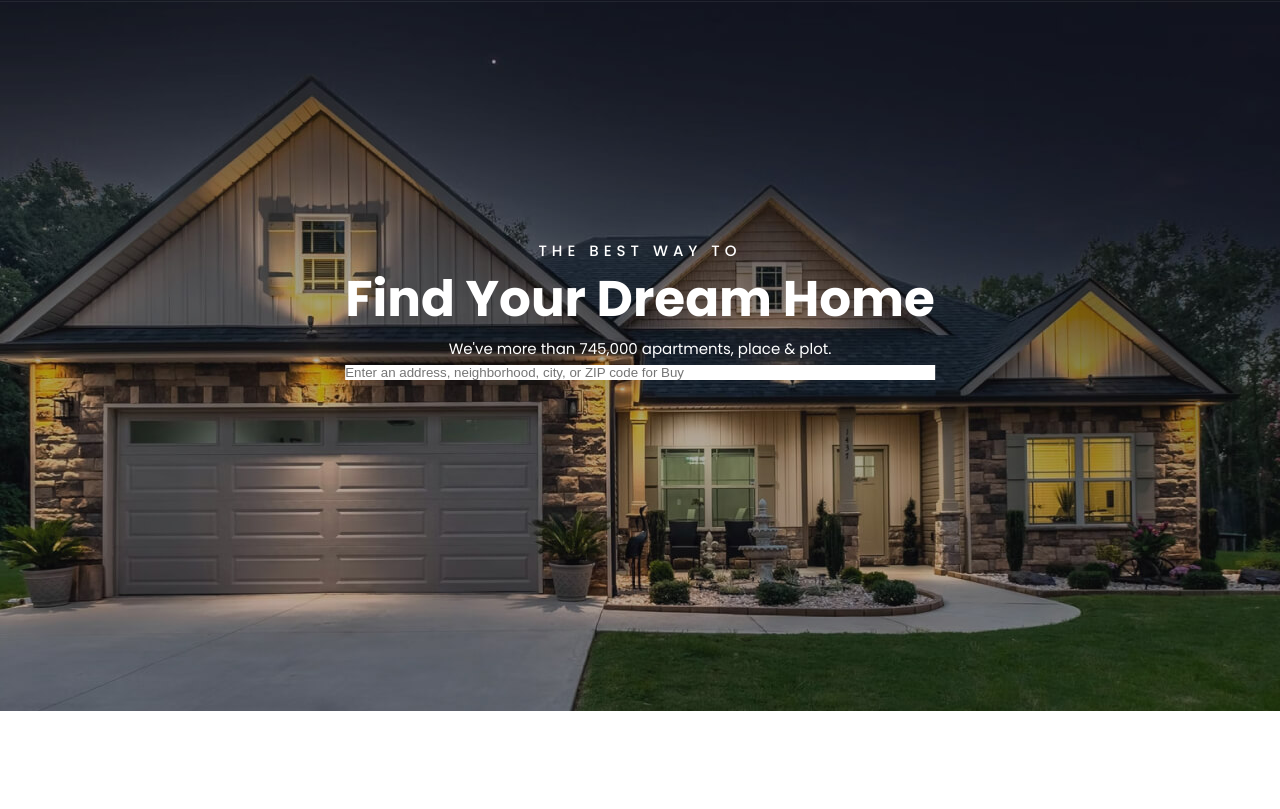
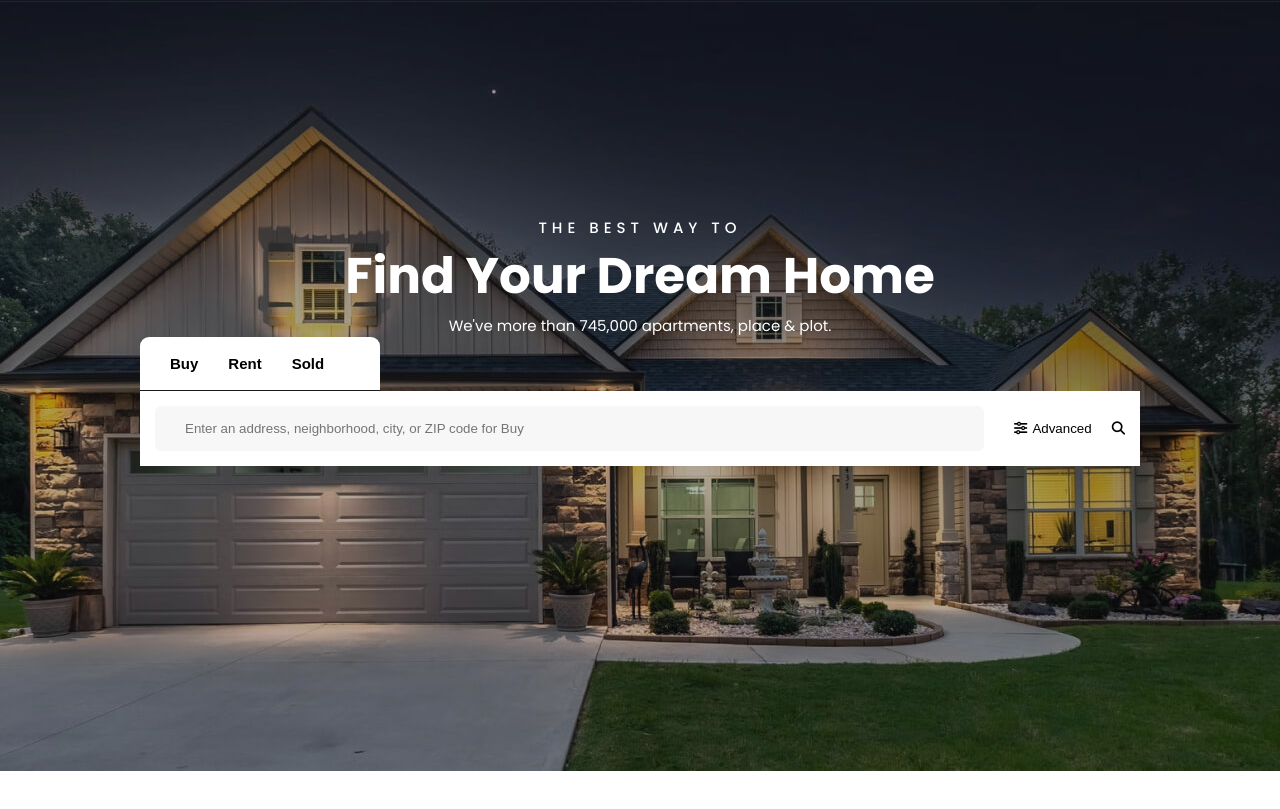
Before and after one commit to zihadhossion/real-state-design, a plain HTML site: page index.html in a window 1280 px wide. Shown: the part 89-898 px from the top of the page. Drawn offline with Linux system fonts and the light colour scheme.

Commit message:
home added

```diff
--- a/css/_base.scss
+++ b/css/_base.scss
@@ -12,7 +12,6 @@ html {
 }
 
 body {
-    // min-height: 100vh;
     font-family: 'Poppins', sans-serif;
 }
 
@@ -24,6 +23,6 @@ li {
     list-style-type: none;
 }
 
-.wrapper {
-    height: 100vh;
-}
+// .wrapper {
+//     height: 100vh;
+// }
--- a/css/_home.scss
+++ b/css/_home.scss
@@ -1,5 +1,5 @@
 #home {
-    height: 100%;
+    // height: 100%;
     color: $primary-color;
     font-size: 1.5rem;
     text-align: center;
@@ -9,10 +9,17 @@
     position: relative;
 
     .container {
-        position: absolute;
-        top: 50%;
-        left: 50%;
-        transform: translate(-50%, -50%);
+        width: 100%;
+        height: 860px;
+        display: grid;
+        place-items: center;
+        text-align: center;
+    }
+
+    .content {
+        max-width: 1000px;
+        width: 100%;
+        text-align: center;
 
         .title {
             font-weight: 500;
@@ -24,13 +31,78 @@
             font-size: 5rem;
         }
 
-        input {
+        .search-content {
             width: 100%;
-            border: none;
-            outline: none;
+
+            .nav-tabs {
+                max-width: 240px;
+                display: flex;
+                gap: 3rem;
+                background-color: $primary-color;
+                padding: 1.5rem 3rem;
+                border-bottom: 1px solid $second-color;
+                border-top-left-radius: .9rem;
+                border-top-right-radius: .9rem;
+
+                button {
+                    font-size: 1.5rem;
+                    font-weight: 600;
+                    background: transparent;
+                    border: none;
+                    outline: none;
+                }
+            }
+
+            .tab-content {
+                width: 100%;
+                background-color: $primary-color;
+                padding: 1.5rem;
+
+                .row {
+                    width: 100%;
+                    display: flex;
+                    gap: 3rem;
+
+                    .col-1 {
+                        flex: 1;
+
+                        input {
+                            background: #f7f7f7;
+                            width: 100%;
+                            border: none;
+                            border-radius: .6rem;
+                            outline: none;
+                            padding: 1.5rem 3rem;
+                        }
+                    }
+
+                    .col-2 {
+                        display: flex;
+                        gap: 2rem;
+                        align-items: center;
+
+                        .setting {
+                            display: inherit;
+
+                            .sIcon {
+                                margin-right: .5rem;
+                            }
+                        }
+
+                        button {
+                            background: transparent;
+                            width: 100%;
+                            border: none;
+                            border-radius: .6rem;
+                            outline: none;
+                        }
+                    }
+                }
+            }
         }
     }
 
 
 
+
 }
--- a/css/_variable.scss
+++ b/css/_variable.scss
@@ -1,5 +1,5 @@
 $primary-color: #ffffff;
-$second-color: #181A20;
+$second-color: #181a20;
 $bg-color-1: #eb6753;
 $bg-color-2: #ee4c34;
 $bg-light: #fef4f3;
--- a/index.html
+++ b/index.html
@@ -221,15 +221,38 @@
             </div>
         </header>
         <section id="home">
-            <article class="container">
-                <h4 class="title">THE BEST WAY TO</h4>
-                <h1 class="desc">Find Your Dream Home</h1>
-                <p>We've more than 745,000 apartments, place & plot.</p>
-                <div>
-                    <input type="text" placeholder="Enter an address, neighborhood, city, or ZIP code for Buy">
-                </div>
-            </article>
+            <div class="container">
+                <article class="content">
+                    <h4 class="title">THE BEST WAY TO</h4>
+                    <h1 class="desc">Find Your Dream Home</h1>
+                    <p>We've more than 745,000 apartments, place & plot.</p>
+                    <div class="search-content">
+                        <ul class="nav-tabs">
+                            <li><button>Buy</button></li>
+                            <li><button>Rent</button></li>
+                            <li><button>Sold</button></li>
+                        </ul>
+                        <div class="tab-content">
+                            <div class="row">
+                                <div class="col-1">
+                                    <input type="text"
+                                        placeholder="Enter an address, neighborhood, city, or ZIP code for Buy">
+                                </div>
+                                <div class="col-2">
+                                    <button class="setting">
+                                        <span class="sIcon"><i class="fa-solid fa-sliders"></i></span>
+                                        <span>
+                                            Advanced
+                                        </span>
 
+                                    </button>
+                                    <button><i class="fa-solid fa-magnifying-glass"></i></button>
+                                </div>
+                            </div>
+                        </div>
+                    </div>
+                </article>
+            </div>
         </section>
         <section id="explore-property">
 
```
Also changed, not shown: css/style.css, 1 other file.
